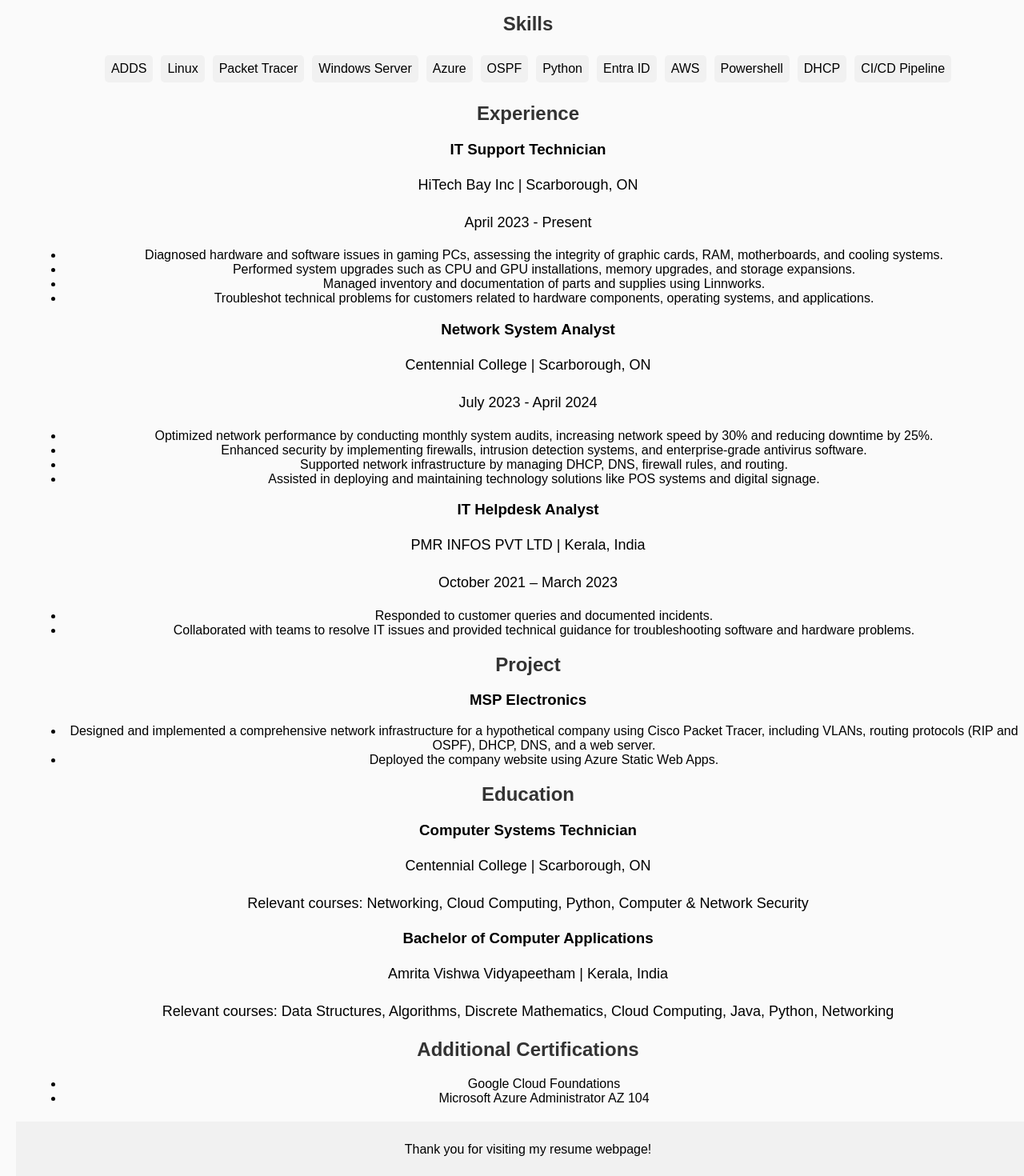
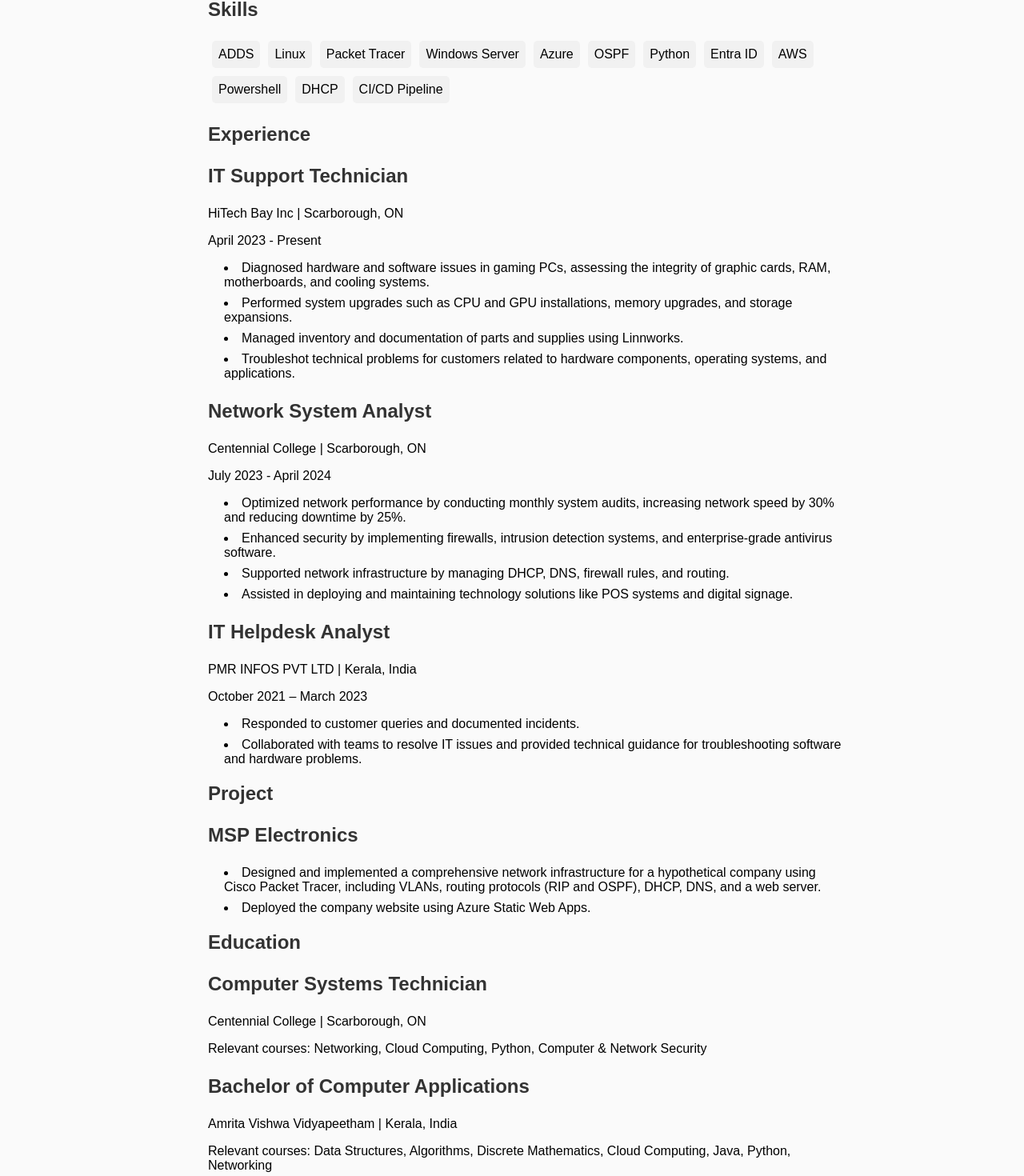
Before and after one commit to WhiteWolf855/react-resume, a React (Create React App) app: page / in a window 1280 px wide. Shown: the part 418-1888 px from the top of the page at 80% size. Built offline with nearby package versions, Linux system fonts and the light colour scheme.

Commit message:
Update App.css

```diff
--- a/src/App.css
+++ b/src/App.css
@@ -11,29 +11,38 @@
   padding: 20px;
 }
 
+/* Align main content properly */
 main {
   margin: 20px;
+  max-width: 800px; /* Keeps content centered but not too wide */
+  margin-left: auto;
+  margin-right: auto;
 }
 
+/* Ensure sections are spaced evenly */
 section {
   margin-bottom: 20px;
+  text-align: left; /* Aligns text to the left */
 }
 
-h1, h2 {
+/* Headings styling */
+h1, h2, h3 {
   font-size: 24px;
   color: #333;
 }
 
-footer {
-  background-color: #f1f1f1;
-  padding: 10px;
+/* Align lists (for experience, projects, etc.) */
+ul {
+  padding-left: 20px; /* Controls bullet indentation */
+  list-style-position: inside; /* Keeps bullets aligned with text */
 }
 
-.personal-info p, .education p, .experience p {
-  font-size: 18px;
-  line-height: 1.6;
+/* List item spacing */
+li {
+  margin-bottom: 8px;
 }
 
+/* Skills section for chips */
 .skills ul {
   list-style-type: none;
   padding: 0;
```
